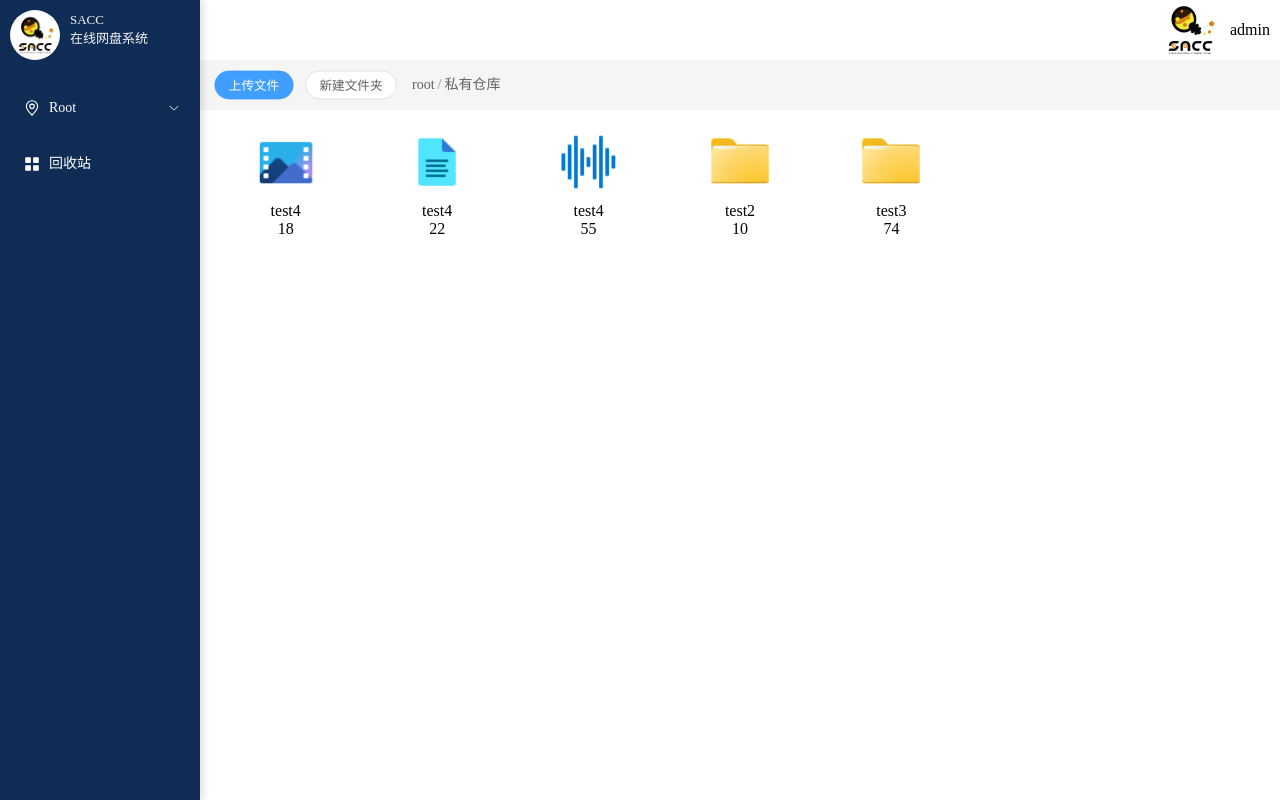
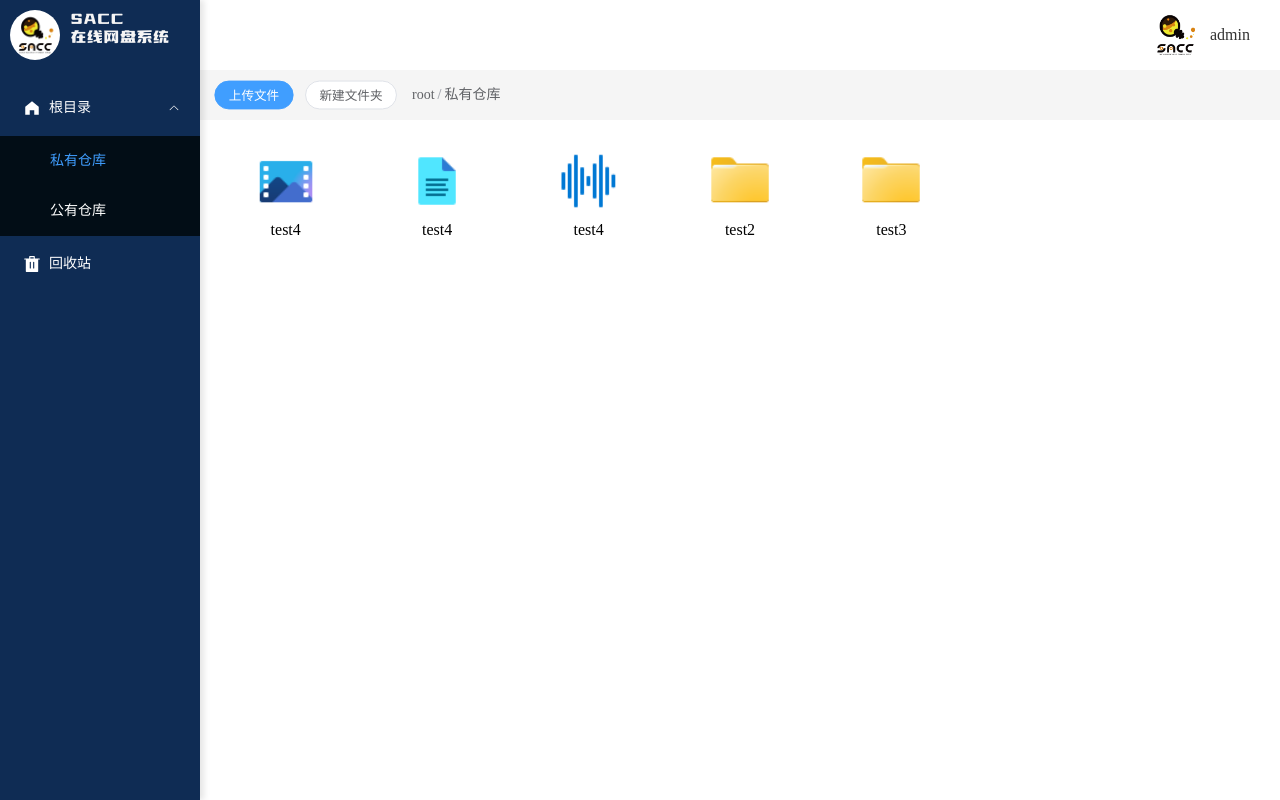
Before and after one commit to ARExc/SACC-Drive-Vue, a Vue app: page /home/publicDisk in a window 1280 px wide. Built offline with nearby package versions, Linux system fonts and the light colour scheme.

Commit message:
feat: polish the style

```diff
--- a/src/views/Header.vue
+++ b/src/views/Header.vue
@@ -1,9 +1,11 @@
 <template>
   <header class="header">
-    <img src="../../public/sacc.png" alt="user avatar">
+    <div class="round">
+      <img src="../../public/sacc.png" alt="user avatar">
+    </div>
     <span>
-    {{ username }}
-  </span>
+      {{ username }}
+    </span>
   </header>
 
 </template>
@@ -16,18 +18,34 @@ let username = localStorage.getItem('username');
 </script>
 
 <style scoped>
-img {
-  width: 60px;
+.header {
+  display: flex;
+  justify-content: flex-end;
+  align-items: center; /* 确保内容垂直居中 */
+  padding: 10px 20px; /* 添加一些内边距以增加可读性 */
+  background-color: white;
+  color: #333; /* 文字颜色 */
+  box-shadow: 0 2px 4px 0 rgba(0, 0, 0, 0.1); /* 添加阴影 */
 }
 
-.header {
-  min-height: 60px;
-  display: flex;
-  justify-content: flex-end;
-  box-shadow: 0 3px 6px rgba(0, 0, 0, 0.1); /* 水平偏移，垂直偏移，模糊半径，颜色 */
+.round {
+  width: 50px; /* 头像大小，可根据需要调整 */
+  height: 50px; /* 头像大小，保持与宽度一致以形成圆形 */
+  border-radius: 50%; /* 创建圆形边框 */
+  overflow: hidden; /* 隐藏超出圆形边框的图片部分 */
+  margin-right: 10px; /* 头像和用户名之间的间距 */
+  background-color: #fff; /* 头像背景色 */
 }
 
-span {
-  margin: auto 10px;
+.round img {
+  width: 100%; /* 使图片填满容器 */
+  height: auto; /* 保持图片的原始宽高比 */
 }
+
+.header span {
+  font-size: 16px; /* 用户名字体大小，根据需要调整 */
+  font-weight: normal; /* 字体粗细 */
+  margin-right: 10px; /* 用户名和右边界的间距 */
+}
+
 </style>
--- a/src/views/PrivateDisk.vue
+++ b/src/views/PrivateDisk.vue
@@ -14,7 +14,7 @@
                 @blur="editingItemId= null"
                 @keyup.enter="handleRename"
       />
-      <span>{{ item.id }}</span>
+      <!--      <span>{{ item.id }}</span>-->
       <!--      <span>{{ item.createTime }}</span>-->
     </div>
     <div class="folder-item" v-if="isNewFolder">
@@ -30,10 +30,22 @@
     </div>
     <div v-if="showMenu" class="custom-context-menu" :style="{top:menuPosition.y+'px',left:menuPosition.x+'px'}">
       <ul>
-        <li @click="downloadItem">下载</li>
-        <li @click="moveFile">移动</li>
-        <li @click="rename">重命名</li>
-        <li @click="deleteItem">删除</li>
+        <li @click="downloadItem">
+          <el-icon><Download /></el-icon>
+          下载
+        </li>
+        <li @click="moveFile">
+          <el-icon><Switch /></el-icon>
+          移动
+        </li>
+        <li @click="rename">
+          <el-icon><Edit /></el-icon>
+          重命名
+        </li>
+        <li @click="deleteItem">
+          <el-icon><Delete /></el-icon>
+          删除
+        </li>
       </ul>
     </div>
   </div>
@@ -44,6 +56,7 @@ import {nextTick, onMounted, ref, watch, watchEffect} from 'vue'
 import store from "@/store";
 import request from "@/utility/request";
 import HeaderBar from "@/views/HeaderBar.vue";
+import {Delete, Download, Edit, Switch} from "@element-plus/icons-vue";
 
 const showMenu = ref(false)
 const menuPosition = ref({x: 0, y: 0})
@@ -220,7 +233,6 @@ window.addEventListener('click', () => {
   display: block;
 }
 
-
 .folder {
   display: grid;
   grid-template-columns: repeat(auto-fill, minmax(120px, 1fr)); /* 创建多列，每列最小宽度120px，最大1fr */
@@ -257,6 +269,7 @@ window.addEventListener('click', () => {
   background-color: white;
   box-shadow: 0 2px 5px rgba(0, 0, 0, 0.2);
   z-index: 1000;
+  padding:5px;
 }
 
 .custom-context-menu ul {
@@ -270,7 +283,9 @@ window.addEventListener('click', () => {
   padding: 8px 12px;
   cursor: pointer;
 }
-
+.el-icon{
+  margin-right: 10px;
+}
 .custom-context-menu ul li:hover {
   background-color: #f0f0f0;
 }
--- a/src/views/PublicDisk.vue
+++ b/src/views/PublicDisk.vue
@@ -14,7 +14,7 @@
                 @blur="editingItemId= null"
                 @keyup.enter="handleRename"
       />
-      <span>{{ item.id }}</span>
+      <!--      <span>{{ item.id }}</span>-->
       <!--      <span>{{ item.createTime }}</span>-->
     </div>
     <div class="folder-item" v-if="isNewFolder">
@@ -30,10 +30,22 @@
     </div>
     <div v-if="showMenu" class="custom-context-menu" :style="{top:menuPosition.y+'px',left:menuPosition.x+'px'}">
       <ul>
-        <li @click="downloadItem">下载</li>
-        <li @click="moveFile">移动</li>
-        <li @click="rename">重命名</li>
-        <li @click="deleteItem">删除</li>
+        <li @click="downloadItem">
+          <el-icon><Download /></el-icon>
+          下载
+        </li>
+        <li @click="moveFile">
+          <el-icon><Switch /></el-icon>
+          移动
+        </li>
+        <li @click="rename">
+          <el-icon><Edit /></el-icon>
+          重命名
+        </li>
+        <li @click="deleteItem">
+          <el-icon><Delete /></el-icon>
+          删除
+        </li>
       </ul>
     </div>
   </div>
@@ -44,6 +56,7 @@ import {nextTick, onMounted, ref, watch, watchEffect} from 'vue'
 import store from "@/store";
 import request from "@/utility/request";
 import HeaderBar from "@/views/HeaderBar.vue";
+import {Delete, Download, Edit, Switch} from "@element-plus/icons-vue";
 
 const showMenu = ref(false)
 const menuPosition = ref({x: 0, y: 0})
@@ -220,7 +233,6 @@ window.addEventListener('click', () => {
   display: block;
 }
 
-
 .folder {
   display: grid;
   grid-template-columns: repeat(auto-fill, minmax(120px, 1fr)); /* 创建多列，每列最小宽度120px，最大1fr */
@@ -257,6 +269,7 @@ window.addEventListener('click', () => {
   background-color: white;
   box-shadow: 0 2px 5px rgba(0, 0, 0, 0.2);
   z-index: 1000;
+  padding: 5px;
 }
 
 .custom-context-menu ul {
@@ -269,6 +282,10 @@ window.addEventListener('click', () => {
   border-radius: 10px;
   padding: 8px 12px;
   cursor: pointer;
+}
+
+.el-icon {
+  margin-right: 10px;
 }
 
 .custom-context-menu ul li:hover {
--- a/src/views/Side.vue
+++ b/src/views/Side.vue
@@ -15,21 +15,18 @@
         :collapse="isCollapse"
         :style="{ width: isCollapse ? '' : '200px' }"
         router
+        default-active="/home/privateDisk"
     >
       <el-sub-menu index="1">
         <template #title>
-          <el-icon>
-            <location/>
-          </el-icon>
-          <span>Root</span>
+          <el-icon><HomeFilled /></el-icon>
+          <span>根目录</span>
         </template>
         <el-menu-item index="/home/privateDisk" class="menu-item" @click="toPrivate">私有仓库</el-menu-item>
         <el-menu-item index="/home/publicDisk" class="menu-item" @click="toPublic">公有仓库</el-menu-item>
       </el-sub-menu>
       <el-menu-item index="/Home/Recycle">
-        <el-icon>
-          <icon-menu/>
-        </el-icon>
+        <el-icon><DeleteFilled /></el-icon>
         <template #title>回收站</template>
       </el-menu-item>
 
@@ -40,7 +37,7 @@
 
 <script setup>
 import {ref} from 'vue'
-import {Location, Menu as IconMenu,} from '@element-plus/icons-vue'
+import {DeleteFilled, HomeFilled } from '@element-plus/icons-vue'
 import {useStore} from 'vuex'
 import router from '@/router/index'
 
@@ -63,6 +60,12 @@ const toPublic = () => {
 </script>
 
 <style scoped>
+
+@font-face {
+  font-family: 'YouSheBiaoTiYuan';
+  src: url('../../public/YouSheBiaoTiYuan-2.otf') format('opentype');  /* 指定字体文件的路径和格式 */
+}
+
 .side {
   height: 100%;
   background-color: rgb(15, 44, 84);
@@ -72,14 +75,15 @@ const toPublic = () => {
 
 .title {
   color: whitesmoke;
-  font-size: 13px;
+  font-size: 18px;
+  font-weight:1;
 }
 
 .sign {
   padding: 10px 10px 20px;
   display: flex;
   gap: 10px;
-
+  font-family: 'YouSheBiaoTiYuan',serif;
 }
 
 .el-menu {
```
Also changed, not shown: src/assets/icon/move.png (added).
